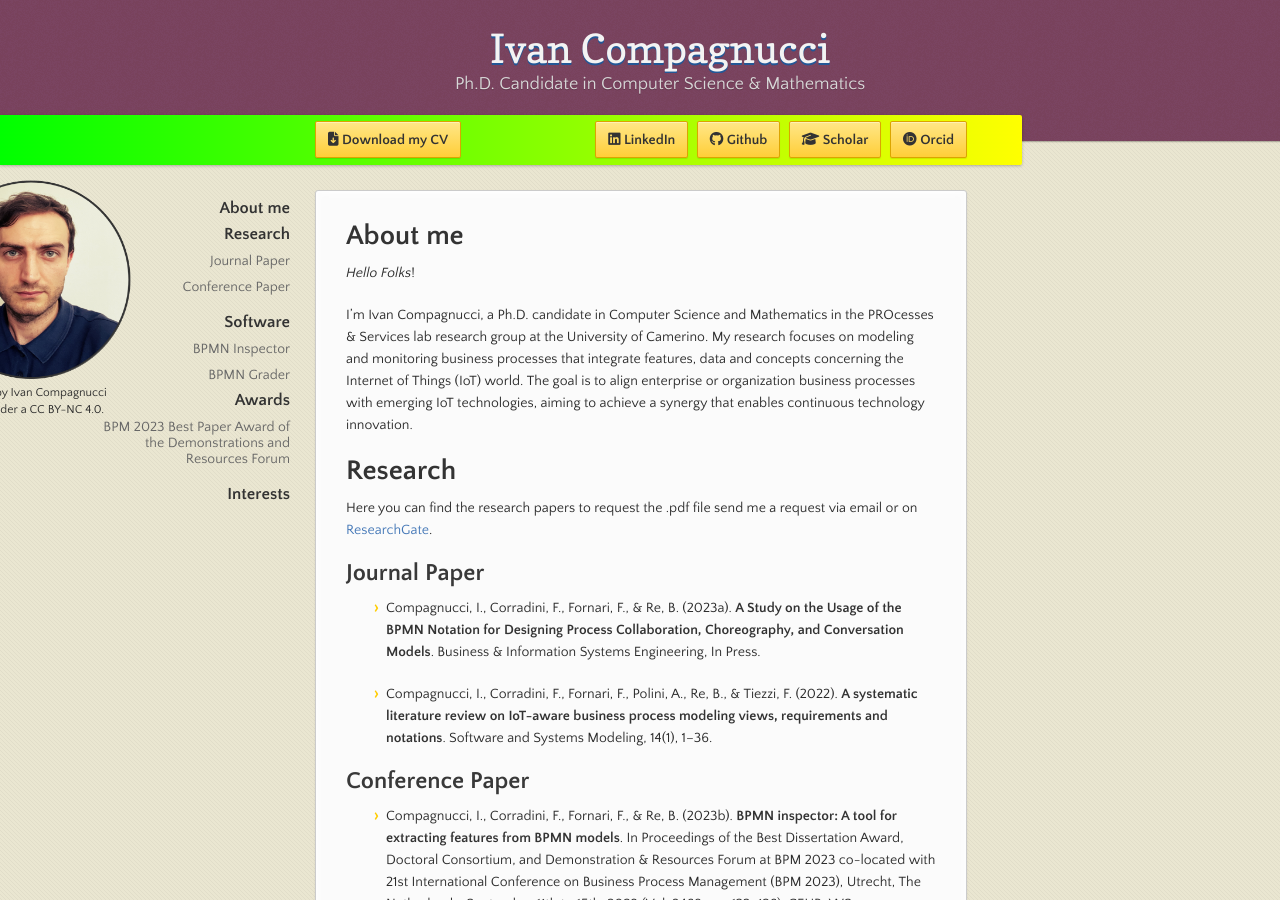
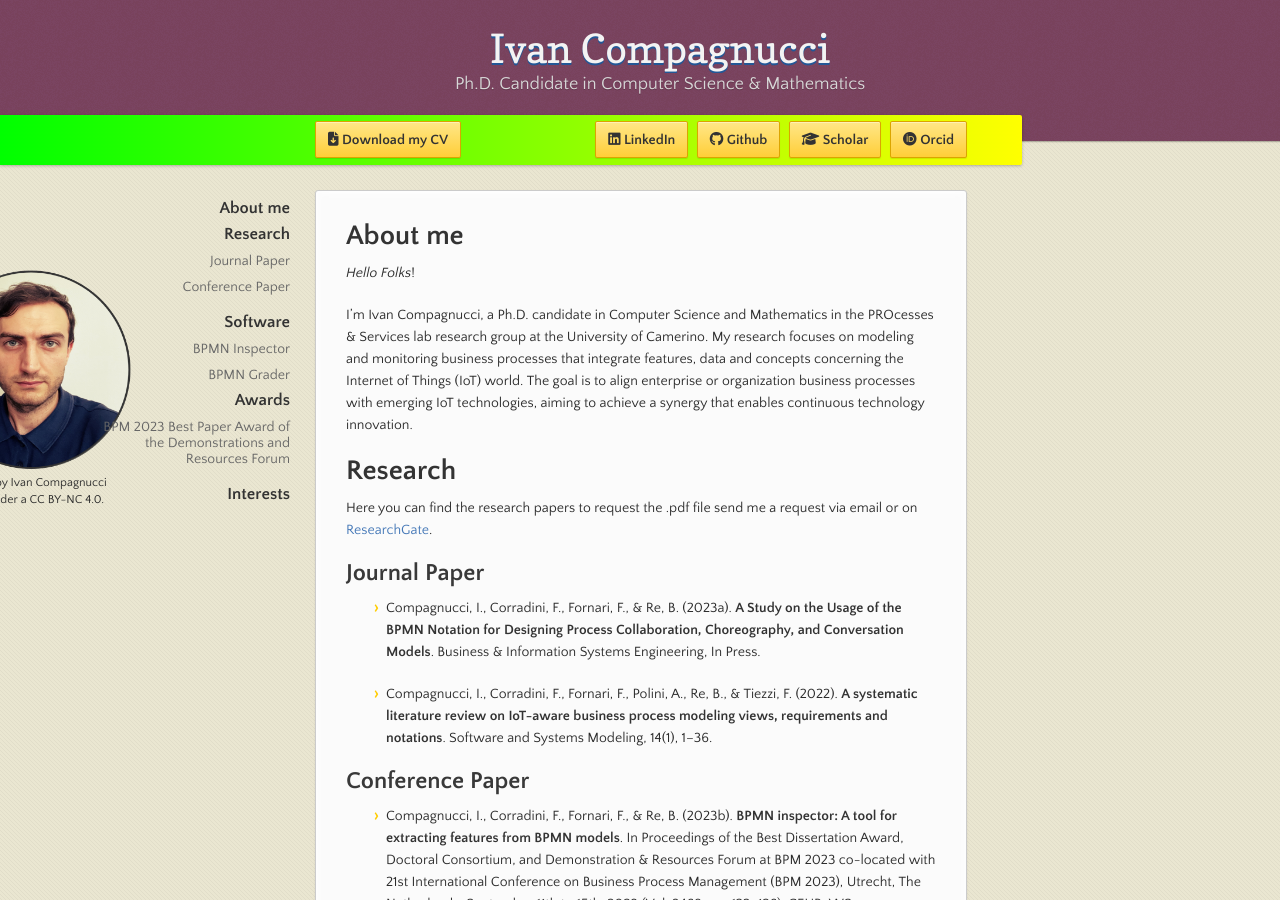
Before and after one commit to IvanComp/IvanComp.github.io, a Jekyll site: the page built from index.md, in a window 1280 px wide and 900 px high. Built offline with Jekyll 4.4.1, drawn with Linux system fonts in a browser that asks for light colours; nearby versions of some CDN libraries; our own code applies the rules of GitHub Pages for plain Markdown files.

```diff
--- a/_layouts/default.html
+++ b/_layouts/default.html
@@ -49,9 +49,9 @@
       </div><!-- end banner -->
 
     <div class="wrapper">
-        <footer style="top:20%; left:36%; text-align:left;bottom:0px">
+        <footer style="top:30%; left:36%; text-align:left;bottom:0px">
             <img src="./assets/images/MyPhoto.png" style="width: 200px; height: 200px;">
-            <p><small>The Archive by Ivan Compagnucci is licensed under a CC BY-NC 4.0.</small></p>
+            <p style="left:5%"><small>The Archive by Ivan Compagnucci is licensed under a CC BY-NC 4.0.</small></p>
         </footer>
       <nav style="top:196px">
         <ul></ul>
```
